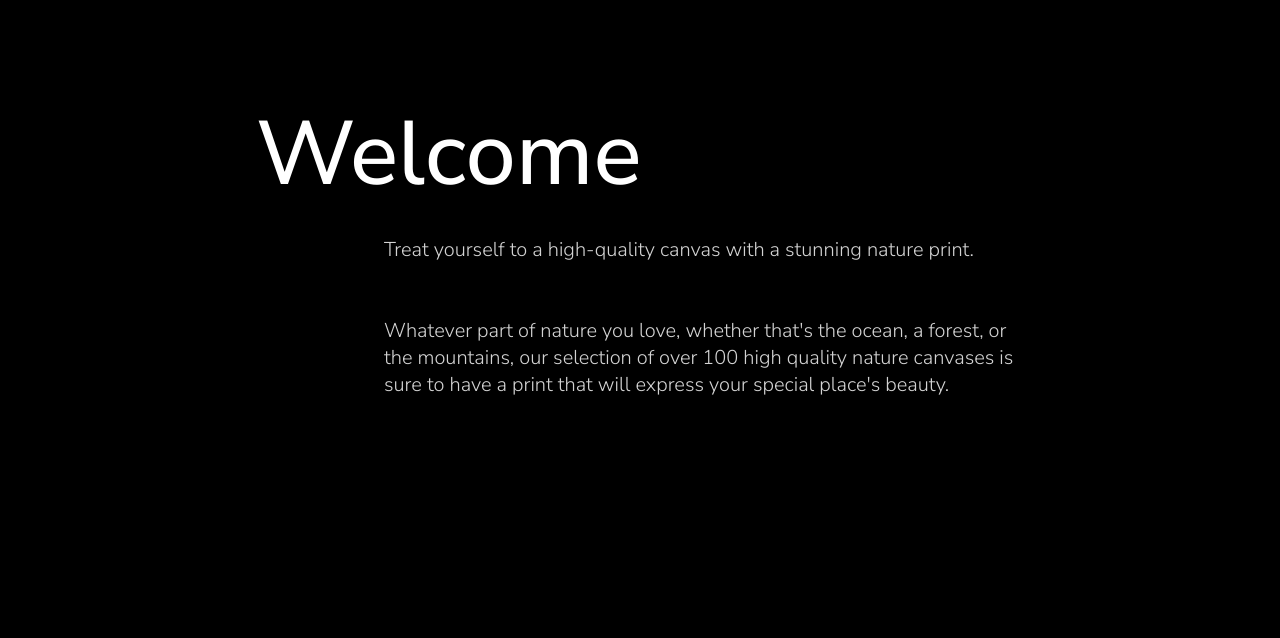
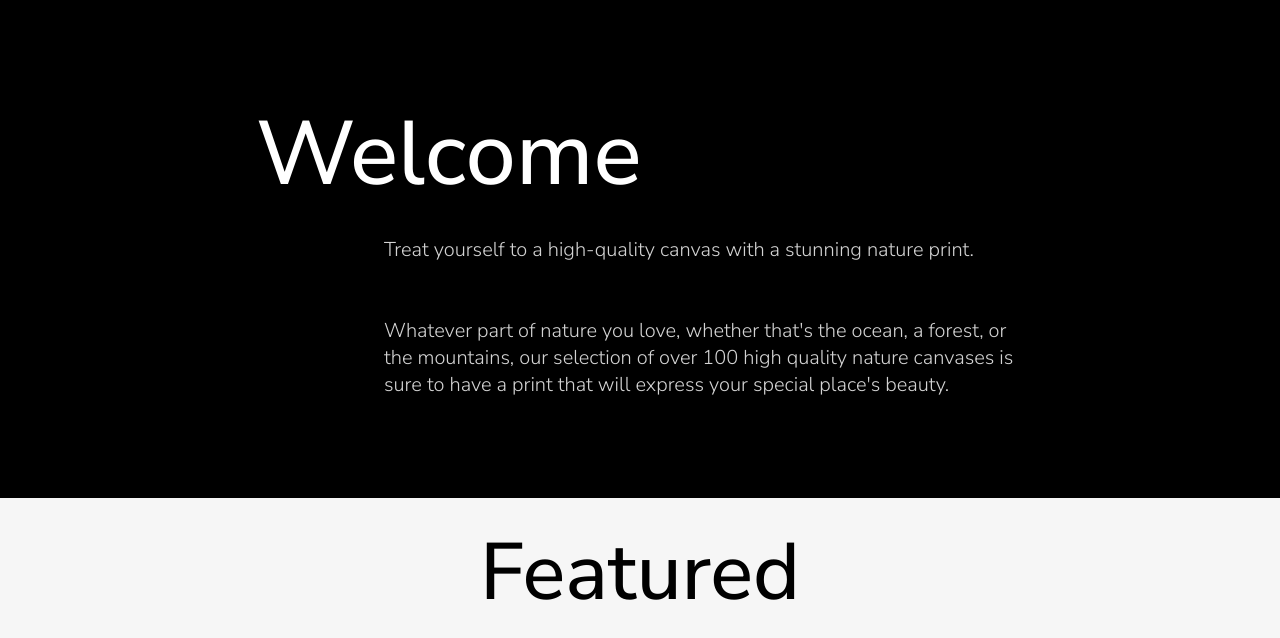
Before and after one commit to Crossbow4000/Natuvas-Store, a Next.js app: page / in a window 1280 px wide. Shown: the part 877-1515 px from the top of the page. Before the commit the page ends 1375 px from the top, so only its background shows below. Built offline with nearby package versions, Linux system fonts and the light colour scheme.

Commit message:
2 files modified, 2 added

```diff
--- /dev/null
+++ b/components/home/featuredSection/featuredSection.js
@@ -0,0 +1,10 @@
+import styles from './featuredSection.module.css';
+import homeStyles from '../home.module.css';
+
+export default function FeaturedSection({ featuredItems }) {
+  return (
+    <div className={styles.featuredSection}>
+      <h2 className={styles.featuredSectionTitle}>Featured</h2>
+    </div>
+  )
+}
--- /dev/null
+++ b/components/home/featuredSection/featuredSection.module.css
@@ -0,0 +1,14 @@
+.featuredSection {
+  width: 100%;
+  height: 600px;
+
+  background-color: rgb(246, 246, 246);
+}
+
+.featuredSectionTitle {
+  font-size: 80px;
+  font-weight: 500;
+  text-align: center;
+
+  padding-top: 20px;
+}
--- a/components/home/heroSection/heroSection.js
+++ b/components/home/heroSection/heroSection.js
@@ -1,6 +1,7 @@
+import Link from 'next/link';
+
 import styles from './heroSection.module.css';
 import homeStyles from '../home.module.css';
-import Link from 'next/link';
 
 export default function HeroSection() {
   return (
--- a/pages/index.js
+++ b/pages/index.js
@@ -3,6 +3,7 @@ import Head from 'next/head';
 import NavigationBar from '../components/home/navigationBar/navigationBar.js'
 import HeroSection from '../components/home/heroSection/heroSection.js'
 import WelcomeSection from '../components/home/welcomeSection/welcomeSection.js'
+import FeaturedSection from '../components/home/featuredSection/featuredSection.js'
 
 
 /*
@@ -24,10 +25,11 @@ export default function Home({  }) {
       <NavigationBar />
       <HeroSection />
       <WelcomeSection />
+      <FeaturedSection featuredItems={[]} />
     </div>
   );
 }
-
+``
 // export async function getStaticProps() {
 //   const printfulApiKey = await process.env.PRINTFUL;
 //   const printfulResponse = await fetch('https://api.printful.com/store/products', {
```
